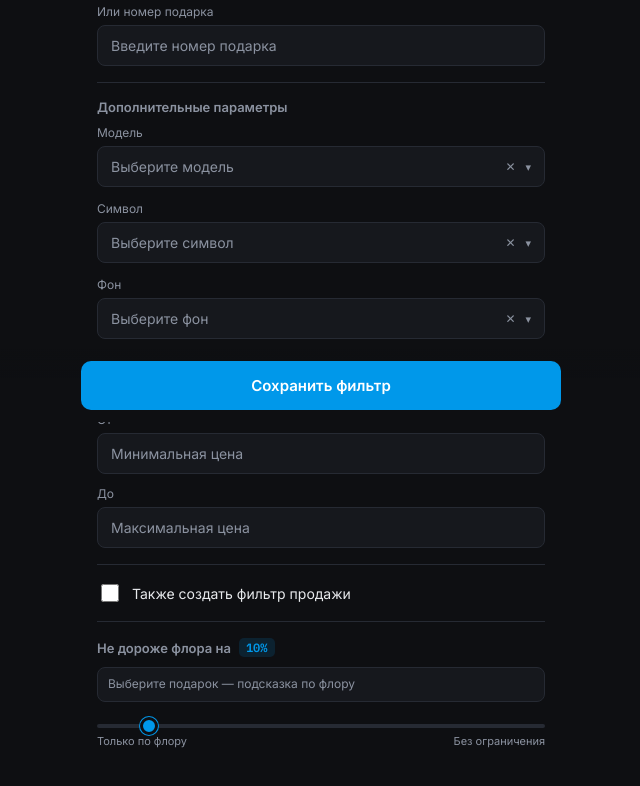
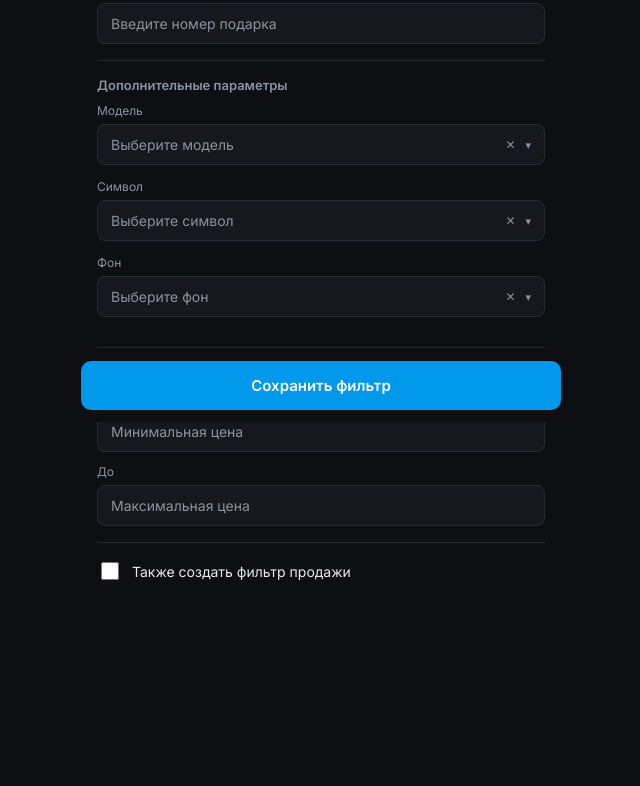
Before and after one commit to shukurhamroyev023-sys/nft-radar-webapp, a plain HTML site: page index.html in a window 1280 px wide. Shown: the part 378-1164 px from the top of the page, without its empty margins (319-959 px from the left). After the commit the page ends 1077 px from the top, so only its background shows below. Drawn offline with Linux system fonts and the light colour scheme; a script that the page names is missing.

Commit message:
Update index.html

```diff
--- a/index.html
+++ b/index.html
@@ -13,7 +13,6 @@
 
   <header class="app-header">
     <h1>Новый фильтр</h1>
-    <p class="app-sub">Можно сохранить до 10 фильтров. Бот проверяет все активные.</p>
   </header>
 
   <!-- Название фильтра -->
@@ -103,14 +102,14 @@
     </label>
   </section>
 
-  <!-- Порог отклонения от флора -->
-  <section class="block">
+  <!-- Порог отклонения от флора (скрыт, 100% = без ограничения) -->
+  <section class="block" style="display:none">
     <div class="block-title">
       Не дороже флора на
-      <span class="value-badge" id="floorValueLabel">10%</span>
+      <span class="value-badge" id="floorValueLabel">100%</span>
     </div>
     <div class="floor-hint" id="floorHint">Выберите подарок — подсказка по флору</div>
-    <input type="range" id="floorSlider" class="slider" min="0" max="100" step="5" value="10">
+    <input type="range" id="floorSlider" class="slider" min="0" max="100" step="5" value="100">
     <div class="slider-hint">
       <span>Только по флору</span>
       <span>Без ограничения</span>
@@ -125,5 +124,6 @@
 </div>
 
 <script src="app.js"></script>
+<button class="save-btn" style="display:none"></button>
 </body>
 </html>
```
